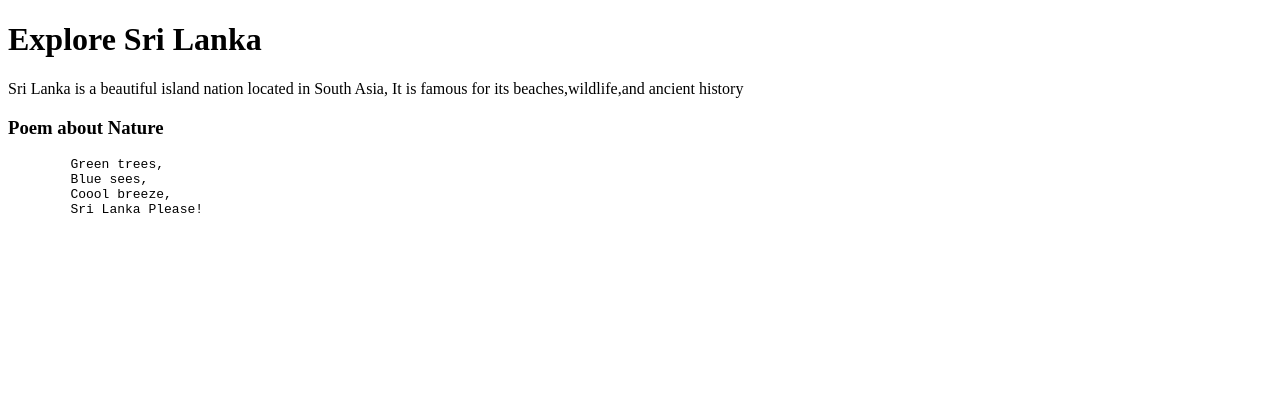
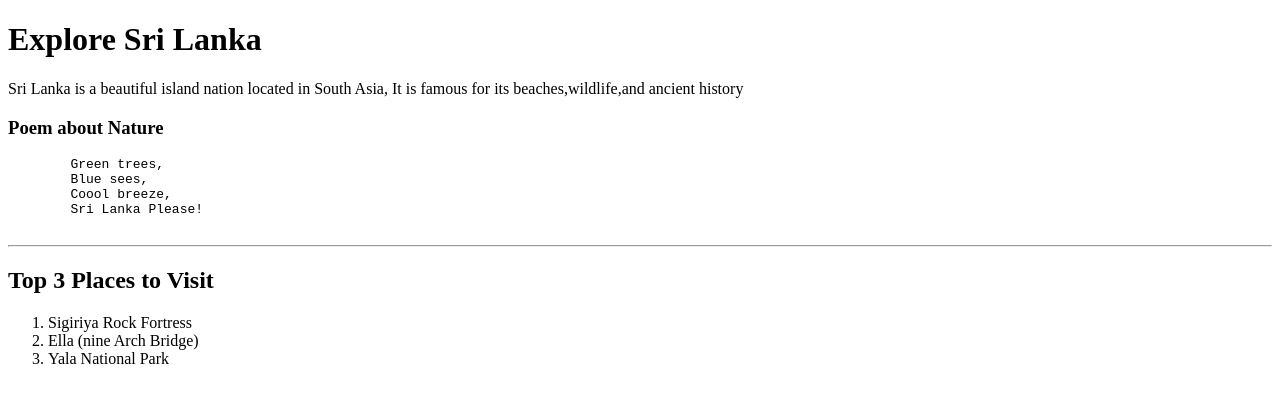
Before and after one commit to ViNU5H/Explore-Sri-Lanka, a plain HTML site: page index.html in a window 1280 px wide. Drawn offline with Linux system fonts and the light colour scheme.

Commit message:
destinations

```diff
--- a/index.html
+++ b/index.html
@@ -16,7 +16,16 @@
         Blue sees,
         Coool breeze,
         Sri Lanka Please!
-    </pre
+    </pre>
+
+    <hr>
+
+    <h2>Top 3 Places to Visit</h2>
+    <ol>
+        <li>Sigiriya Rock Fortress</li>
+        <li>Ella (nine Arch Bridge)</li>
+        <li>Yala National Park</li>
+    </ol>
 
 
 
```
